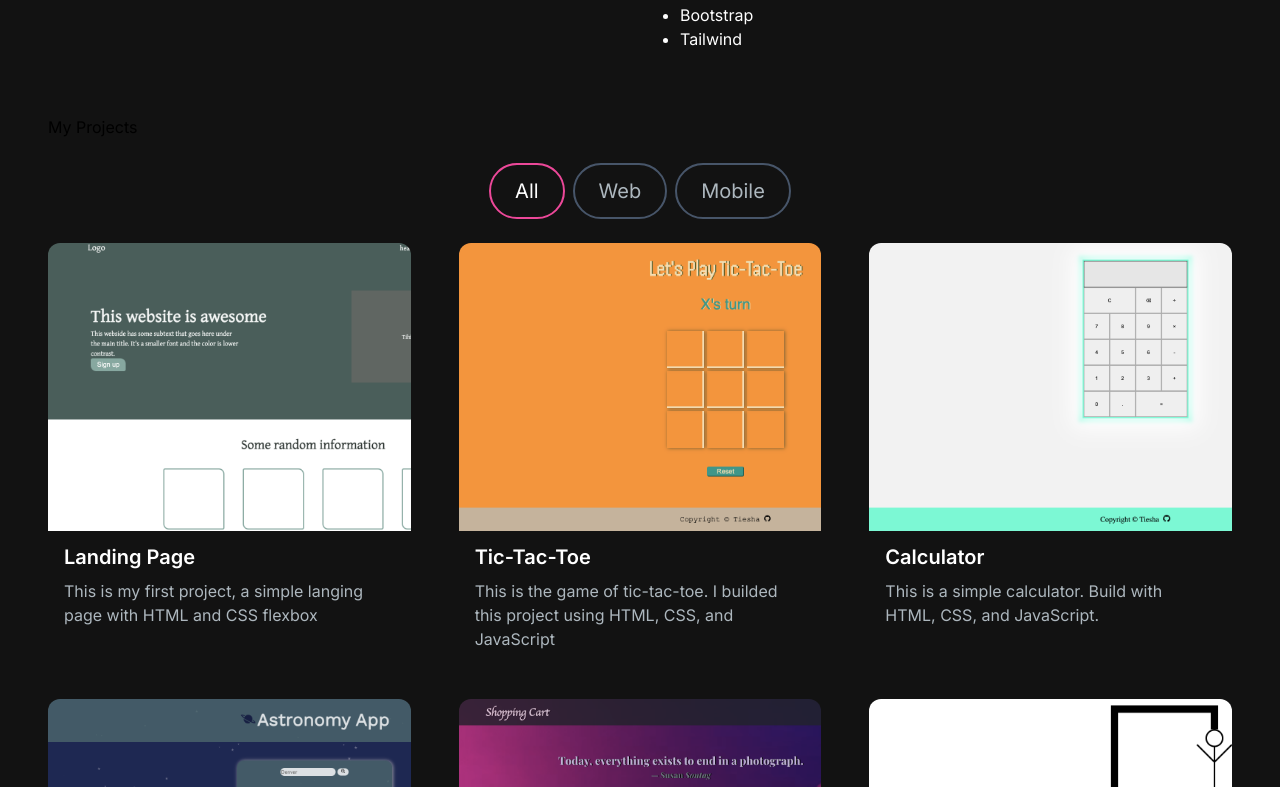
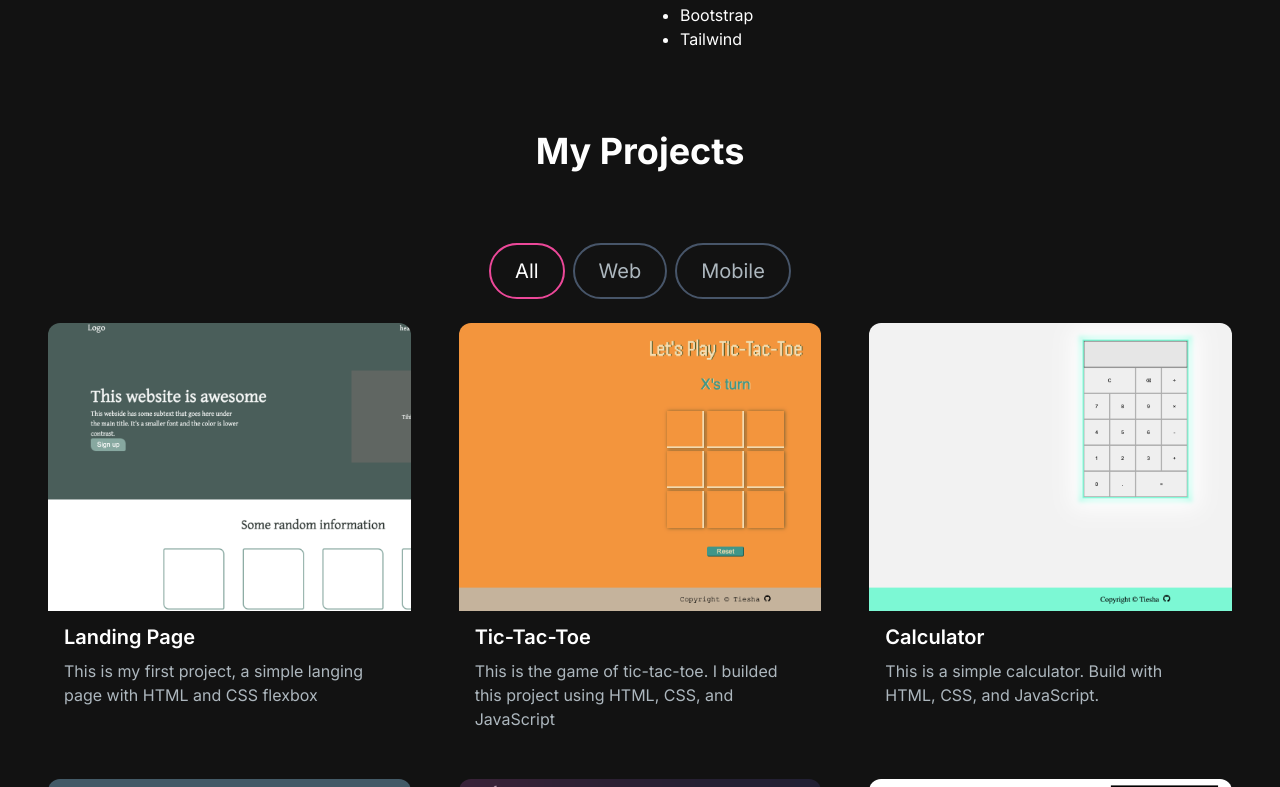
Before and after one commit to Tiesha93/portfolio-website, a Next.js app: page / in a window 1280 px wide. Shown: the part 1133-1920 px from the top of the page. Built offline with nearby package versions, Linux system fonts and the light colour scheme.

Commit message:
Modified styles

```diff
--- a/src/app/components/ProjectsSection.jsx
+++ b/src/app/components/ProjectsSection.jsx
@@ -2,6 +2,7 @@
 import React, { useState, useRef } from "react";
 import ProjectCard from "./ProjectCard";
 import ProjectTag from "./ProjectTag";
+import { motion, useInView } from "framer-motion";
 
 const projectsData = [
   {
@@ -76,11 +77,18 @@
       const filteredProjects = projectsData.filter((project) =>
         project.tag.includes(tag)
       );
+        const cardVariants = {
+          initial: { y: 50, opacity: 0 },
+          animate: { y: 0, opacity: 1 },
+        };
+
 
 
   return (
     <section id="projects">
-      <h2>My Projects</h2>
+      <h2 className="text-center text-4xl font-bold text-white mt-4 mb-8 md:mb-12">
+        My Projects
+      </h2>
       <div className="text-white flex flex-row justify-center items-center gap-2 py-6">
         <ProjectTag
           onClick={handleTagChange}
@@ -100,6 +108,13 @@
       </div>
       <ul ref={ref} className="grid md:grid-cols-3 gap-8 md:gap-12">
         {filteredProjects.map((project, index) => (
+          <motion.li
+            key={index}
+            variants={cardVariants}
+            initial="initial"
+            animate={useInView ? "animate" : "initial"}
+            transition={{ duration: 0.3, delay: index * 0.4 }}
+          >
             <ProjectCard
               key={project.id}
               title={project.title}
@@ -108,8 +123,8 @@
               gitUrl={project.gitUrl}
               previewUrl={project.previewUrl}
             />
-          )
-        )}
+          </motion.li>
+        ))}
       </ul>
     </section>
   );
```
